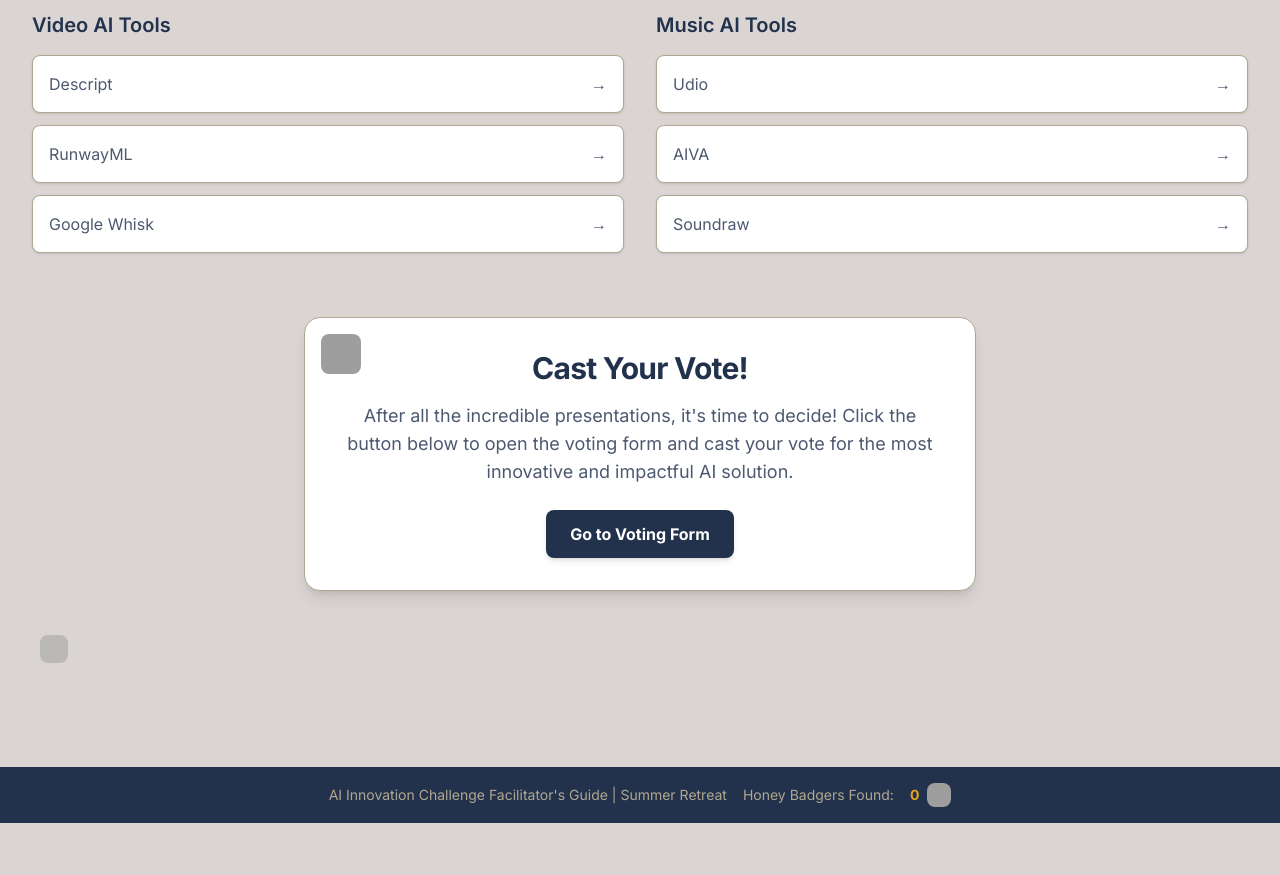
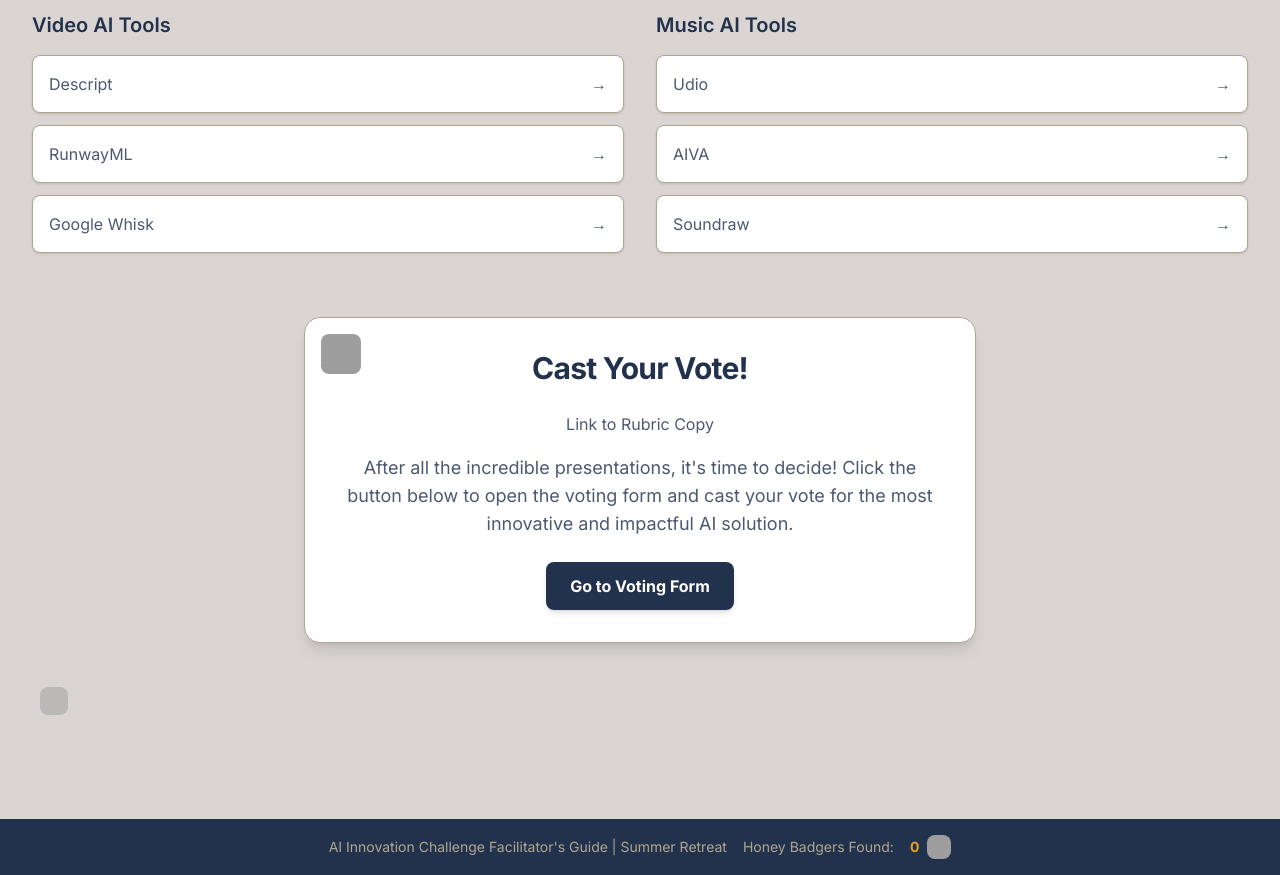
Before and after one commit to DAquilinoNHSD/NHSDactivity, a plain HTML site: page index.html in a window 1280 px wide. Shown: the part 2834-3709 px from the top of the page. Before the commit the page ends 3657 px from the top, so only its background shows below. Drawn offline with nearby package versions, Linux system fonts and the light colour scheme; grey boxes are pictures that could not be loaded.

Commit message:
Update index.html

```diff
--- a/index.html
+++ b/index.html
@@ -347,6 +347,11 @@
         <section id="voting" class="scroll-mt-20 mb-16">
             <div class="text-center bg-white p-8 rounded-2xl shadow-lg border border-[#b0a791] max-w-2xl mx-auto relative">
                 <h2 class="text-3xl font-bold tracking-tight text-[#22324c] mb-4">Cast Your Vote!</h2>
+                <a href="https://docs.google.com/spreadsheets/d/1bWZ6idwrii_QOPkQROM0OQtqwfCc8hHlWUleUmwH83A/copy" target="_blank">
+                      <button style="padding: 10px 20px; font-size: 16px; cursor: pointer;">
+                      Link to Rubric Copy
+                      </button>
+                </a>
                 <p class="mt-2 text-lg text-[#4d5970] mb-6">After all the incredible presentations, it's time to decide! Click the button below to open the voting form and cast your vote for the most innovative and impactful AI solution.</p>
                 <a href="https://forms.gle/ZySso6rnsBZkYCYK9" target="_blank" rel="noopener noreferrer" class="inline-block bg-[#22324c] hover:bg-[#4d5970] text-white font-bold py-3 px-6 rounded-lg shadow-md transition duration-300 ease-in-out">
                     Go to Voting Form
```
